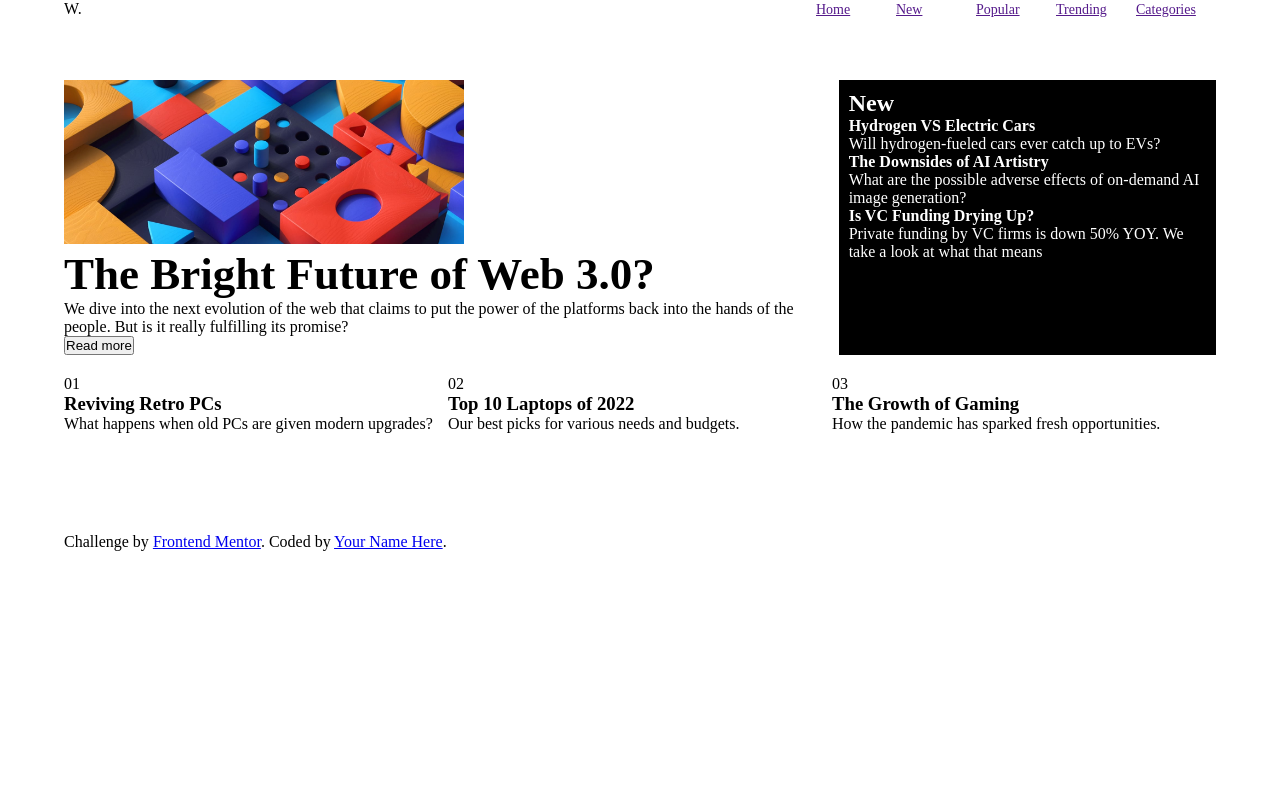
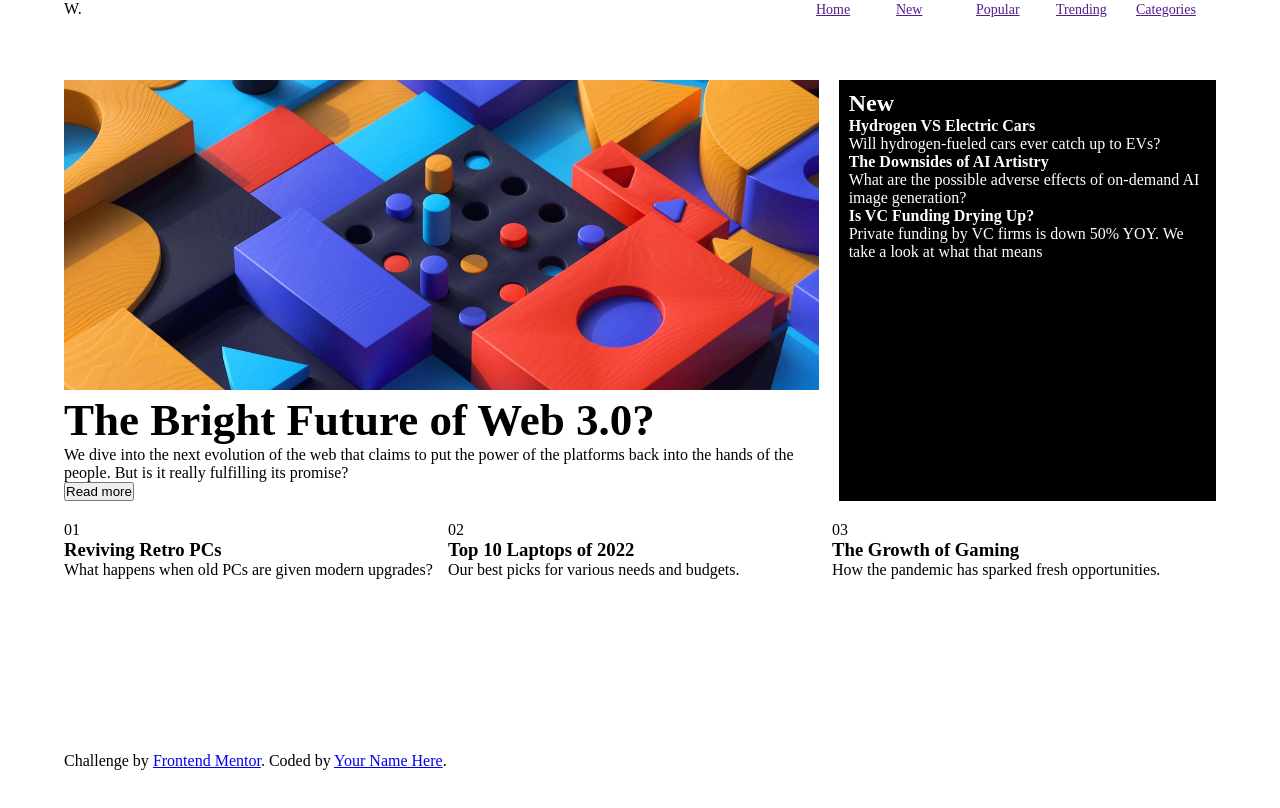
Before and after one commit to vlpreddy/frontend-mentor-challenge-1, a website: page index.html in a window 1280 px wide. Drawn offline with Linux system fonts and the light colour scheme.

Commit message:
object fit option

```diff
--- a/scss/main.scss
+++ b/scss/main.scss
@@ -152,12 +152,16 @@
     .hero_banner{
         grid-row: 2 / 3;
         grid-column: 1 / 2;
+        width: 100%;
+        height: auto;
 
-        img{
-            width: 400px;
-        }
+
         h1{
             font-size: 45px;;
+        }
+        img{
+            width: 100%;
+            object-fit: cover;
         }
 
         @media (max-width:700px){
```
Also changed, not shown: css/main.css.
